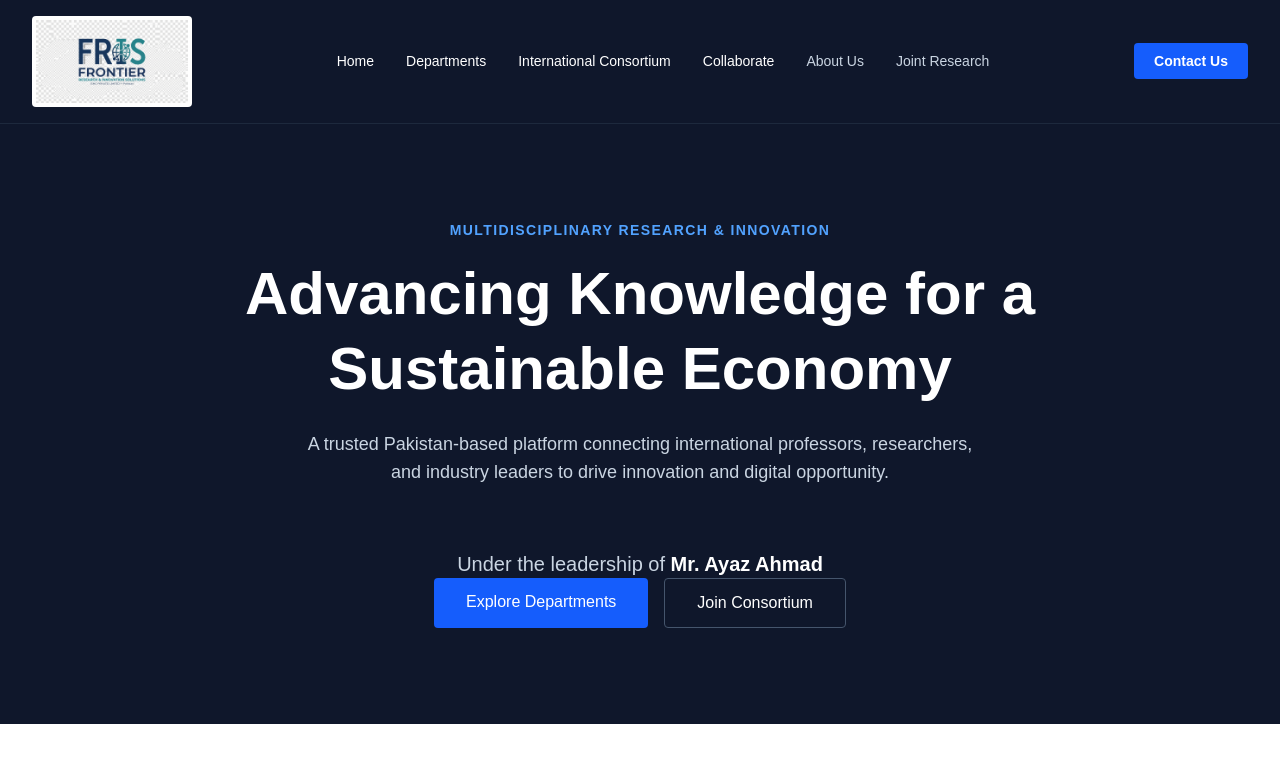
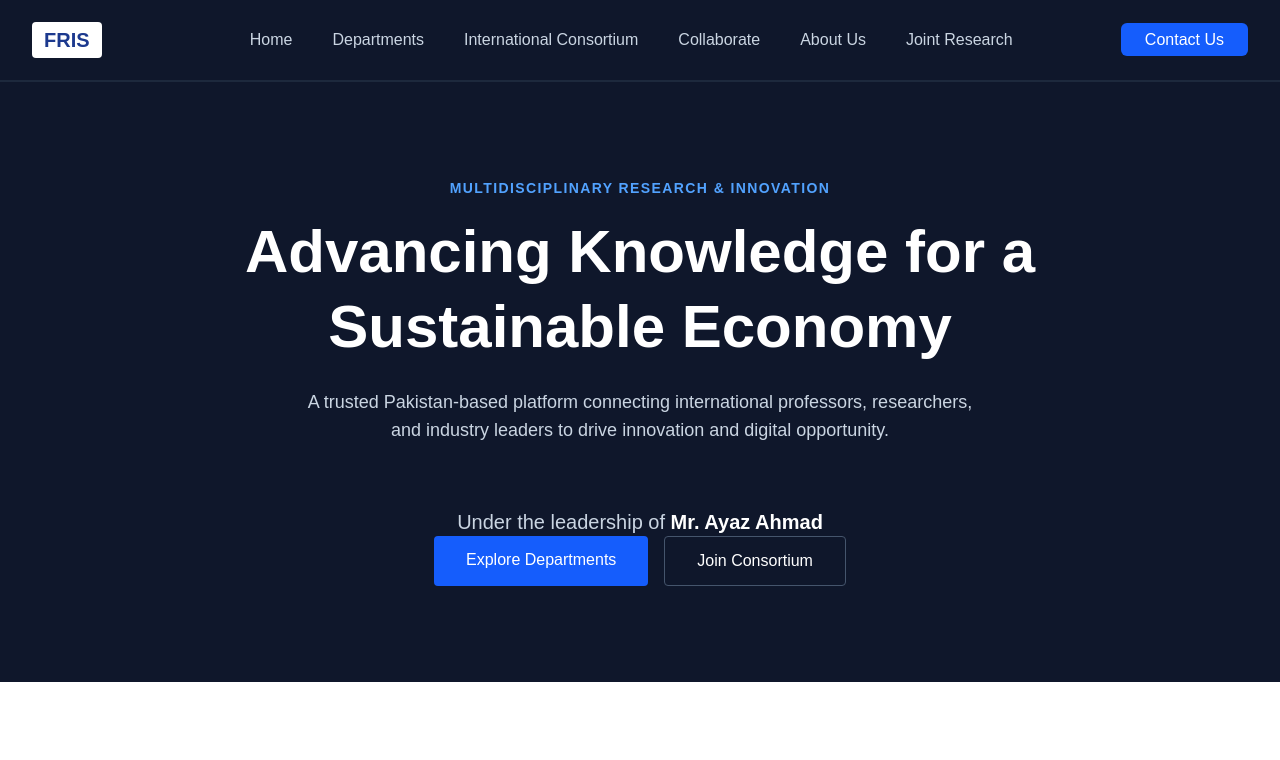
Before and after one commit to saeed7979-svg/frontier-research, a Next.js app: page / in a window 1280 px wide. Shown: the top 760 px of the page. Built offline with nearby package versions, Linux system fonts and the light colour scheme.

Commit message:
ixed mobile navbar visibility

```diff
--- a/components/Navbar.tsx
+++ b/components/Navbar.tsx
@@ -1,35 +1,82 @@
+"use client";
+import React, { useState } from 'react';
 import Link from 'next/link';
-import Image from 'next/image';
+import Image from 'next/image'; // Agar aap logo image use kar rahe hain
 
 export default function Navbar() {
+  // Yeh isOpen batayega ke mobile menu khula hai ya band
+  const [isOpen, setIsOpen] = useState(false);
+
   return (
-    <nav className="bg-slate-900 text-white py-4 px-8 shadow-md">
-      <div className="max-w-7xl mx-auto flex justify-between items-center">
+    <nav className="bg-slate-900 border-b border-slate-800">
+      <div className="max-w-7xl mx-auto px-4 sm:px-6 lg:px-8">
+        <div className="flex items-center justify-between h-20">
 
-        {/* Logo Section - Updated to logo.jpg */}
-        <Link href="/" className="flex flex-col items-center cursor-pointer">
-          <Image
-            src="/logo.jpg"
-            alt="Frontier Research Logo"
-            width={160}
-            height={55}
-            className="object-contain bg-white p-1 rounded"
-          />
-        </Link>
+          {/* 1. Logo (Yahan apna logo image laga lein) */}
+          <div className="flex-shrink-0 bg-white p-1 rounded">
+            <Link href="/">
+               {/* Agar aapki image ka code kuch aur hai toh yahan replace kar lein */}
+               <div className="text-blue-900 font-bold text-xl px-2">FRIS</div>
+            </Link>
+          </div>
 
-        <div className="hidden md:flex space-x-8 text-sm font-medium">
-          <Link href="/" className="hover:text-blue-400 transition-colors">Home</Link>
-          <Link href="/departments" className="hover:text-blue-400 transition-colors">Departments</Link>
-          <Link href="/consortium" className="hover:text-blue-400 transition-colors">International Consortium</Link>
-          <Link href="/collaboration" className="hover:text-blue-400 transition-colors">Collaborate</Link>
-          <Link href="/about" className="text-slate-300 hover:text-white">About Us</Link>
-          <Link href="/joint-research" className="text-slate-300 hover:text-white">Joint Research</Link>
+          {/* 2. Desktop Menu (Badi screens ke liye) */}
+          <div className="hidden lg:block">
+            <div className="ml-10 flex items-baseline space-x-4">
+              <Link href="/" className="text-slate-300 hover:text-white px-3 py-2 rounded-md font-medium">Home</Link>
+              <Link href="/departments" className="text-slate-300 hover:text-white px-3 py-2 rounded-md font-medium">Departments</Link>
+              <Link href="/consortium" className="text-slate-300 hover:text-white px-3 py-2 rounded-md font-medium">International Consortium</Link>
+              <Link href="/collaborate" className="text-slate-300 hover:text-white px-3 py-2 rounded-md font-medium">Collaborate</Link>
+              <Link href="/about" className="text-slate-300 hover:text-white px-3 py-2 rounded-md font-medium">About Us</Link>
+              <Link href="/joint-research" className="text-slate-300 hover:text-white px-3 py-2 rounded-md font-medium">Joint Research</Link>
+            </div>
+          </div>
+
+          {/* 3. Contact Us Button (Desktop) */}
+          <div className="hidden lg:block">
+            <Link href="/contact" className="bg-blue-600 hover:bg-blue-700 text-white px-6 py-2 rounded-md font-medium transition-colors">
+              Contact Us
+            </Link>
+          </div>
+
+          {/* 4. Mobile Menu Button (Hamburger Icon) */}
+          <div className="-mr-2 flex lg:hidden">
+            <button
+              onClick={() => setIsOpen(!isOpen)}
+              type="button"
+              className="inline-flex items-center justify-center p-2 rounded-md text-slate-300 hover:text-white hover:bg-slate-800 focus:outline-none"
+            >
+              <span className="sr-only">Open main menu</span>
+              {/* Menu icon jab band ho */}
+              {!isOpen ? (
+                <svg className="block h-6 w-6" xmlns="http://www.w3.org/2000/svg" fill="none" viewBox="0 0 24 24" stroke="currentColor">
+                  <path strokeLinecap="round" strokeLinejoin="round" strokeWidth="2" d="M4 6h16M4 12h16M4 18h16" />
+                </svg>
+              ) : (
+                /* Cross icon jab menu khula ho */
+                <svg className="block h-6 w-6" xmlns="http://www.w3.org/2000/svg" fill="none" viewBox="0 0 24 24" stroke="currentColor">
+                  <path strokeLinecap="round" strokeLinejoin="round" strokeWidth="2" d="M6 18L18 6M6 6l12 12" />
+                </svg>
+              )}
+            </button>
+          </div>
         </div>
+      </div>
 
-        <Link href="/contact" className="bg-blue-600 hover:bg-blue-700 px-5 py-2 rounded text-sm font-semibold transition-colors cursor-pointer inline-block">
-          Contact Us
-        </Link>
-      </div>
+      {/* 5. Mobile Menu List (Choti screens ke liye dropdown) */}
+      {isOpen && (
+        <div className="lg:hidden bg-slate-900 border-t border-slate-800">
+          <div className="px-2 pt-2 pb-3 space-y-1 sm:px-3">
+            <Link onClick={() => setIsOpen(false)} href="/" className="text-slate-300 hover:text-white block px-3 py-2 rounded-md text-base font-medium">Home</Link>
+            <Link onClick={() => setIsOpen(false)} href="/departments" className="text-slate-300 hover:text-white block px-3 py-2 rounded-md text-base font-medium">Departments</Link>
+            <Link onClick={() => setIsOpen(false)} href="/consortium" className="text-slate-300 hover:text-white block px-3 py-2 rounded-md text-base font-medium">International Consortium</Link>
+            <Link onClick={() => setIsOpen(false)} href="/collaborate" className="text-slate-300 hover:text-white block px-3 py-2 rounded-md text-base font-medium">Collaborate</Link>
+            <Link onClick={() => setIsOpen(false)} href="/about" className="text-slate-300 hover:text-white block px-3 py-2 rounded-md text-base font-medium">About Us</Link>
+            <Link onClick={() => setIsOpen(false)} href="/joint-research" className="text-slate-300 hover:text-white block px-3 py-2 rounded-md text-base font-medium">Joint Research</Link>
+            <Link onClick={() => setIsOpen(false)} href="/contact" className="bg-blue-600 hover:bg-blue-700 text-white block px-3 py-2 rounded-md text-base font-medium mt-4 text-center">Contact Us</Link>
+          </div>
+        </div>
+      )}
     </nav>
   );
 }
```
